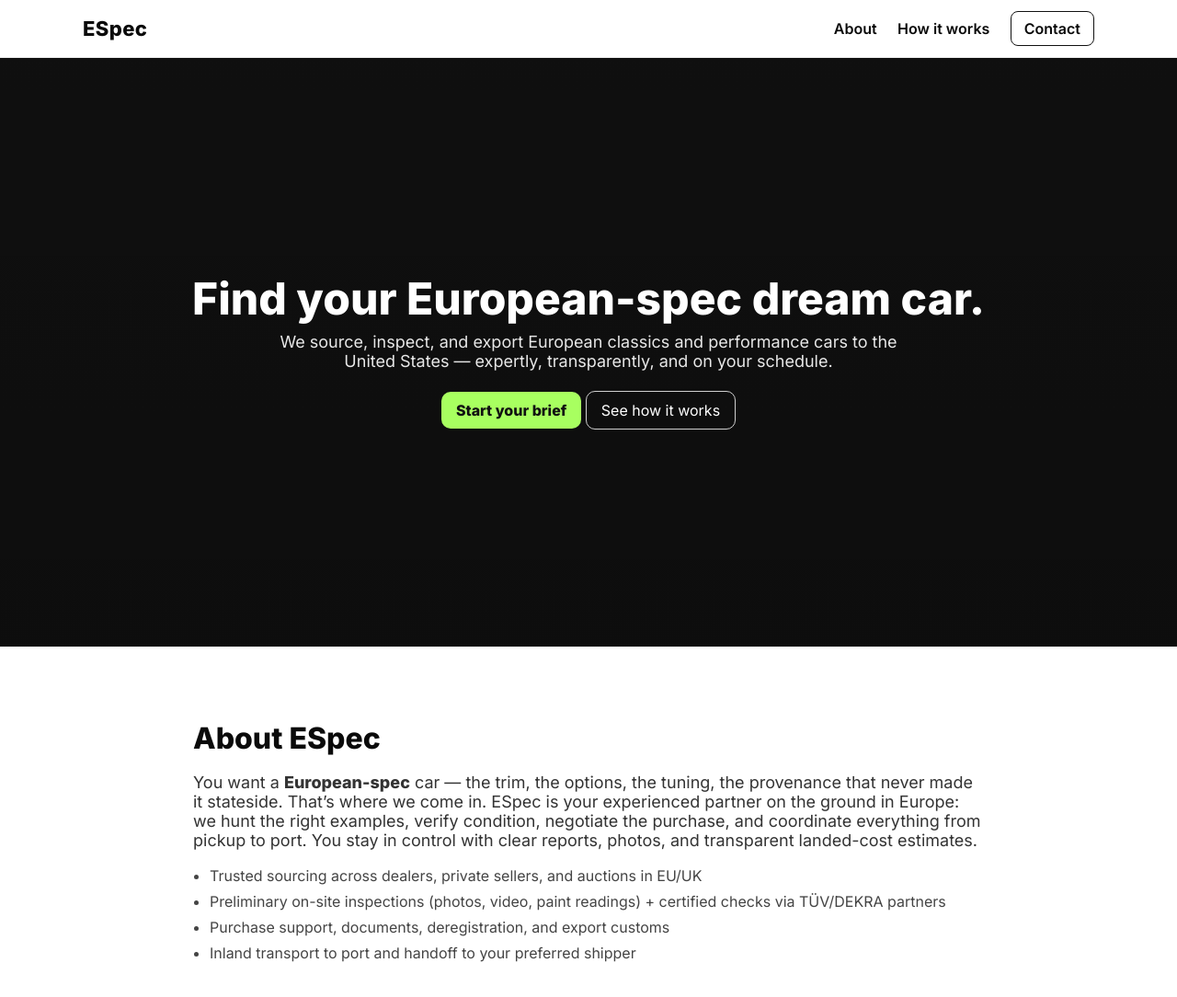
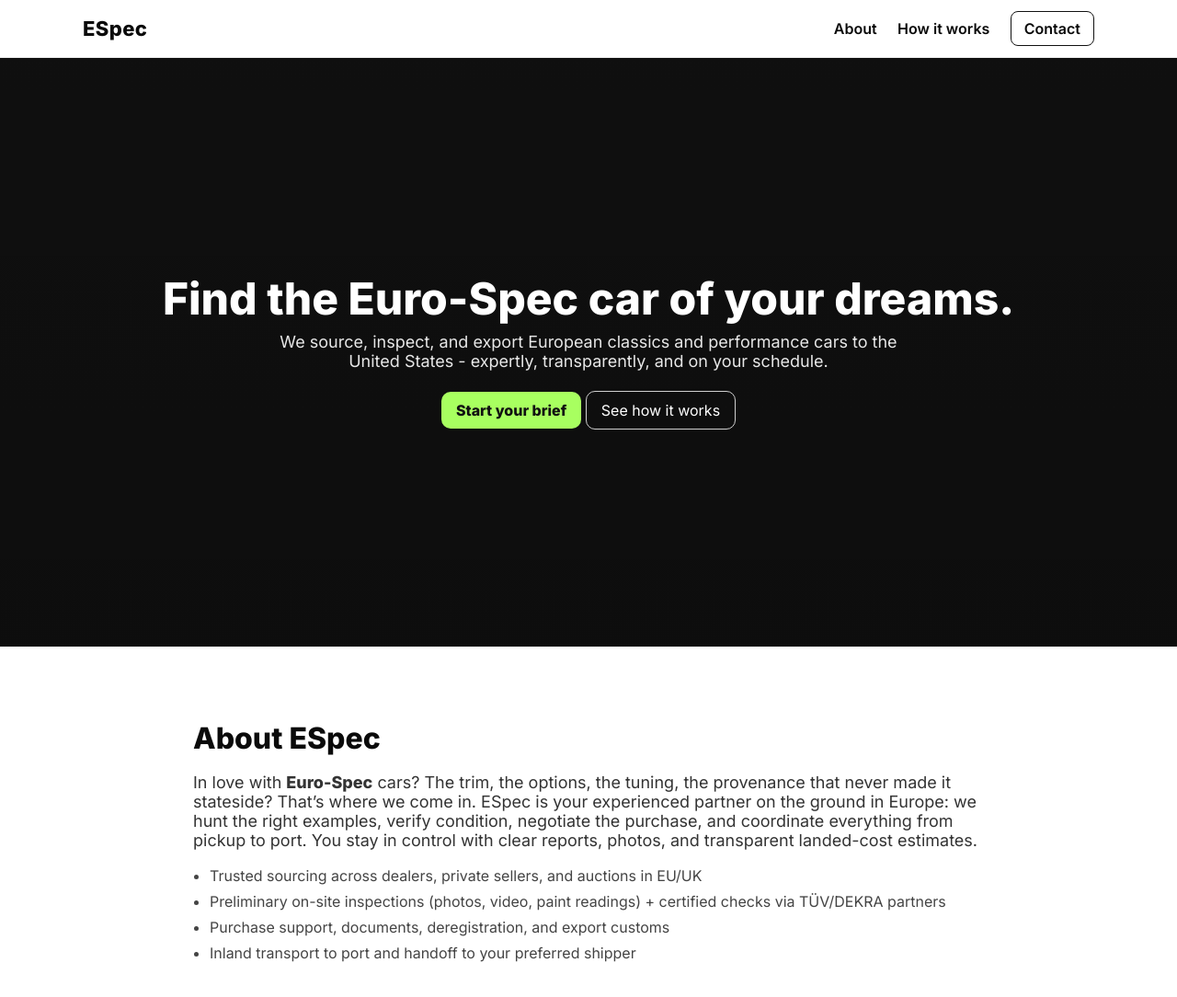
Before and after one commit to stormb10/especauto, a plain HTML site: page index.html in a window 1280 px wide. Shown: the top 1084 px of the page at 92% size. Drawn offline with Linux system fonts and the light colour scheme.

Commit message:
Update index.html

```diff
--- a/index.html
+++ b/index.html
@@ -3,7 +3,7 @@
 <head>
   <meta charset="utf-8" />
   <meta name="viewport" content="width=device-width, initial-scale=1" />
-  <title>ESpec — European Car Sourcing & Export to the U.S.</title>
+  <title>ESpec - European Car Sourcing & Export to the U.S.</title>
   <meta name="description" content="ESpec sources, inspects, and exports European cars for U.S. buyers. Your eyes and ears in Europe." />
   <link rel="preconnect" href="https://fonts.gstatic.com" crossorigin>
   <link href="https://fonts.googleapis.com/css2?family=Inter:wght@400;600;800&display=swap" rel="stylesheet">
@@ -27,8 +27,8 @@
     <div class="hero-bg" id="heroBg" aria-hidden="true"></div>
     <div class="hero-overlay" id="heroOverlay"></div>
     <div class="hero-content container">
-      <h1>Find your European-spec dream car.</h1>
-      <p>We source, inspect, and export European classics and performance cars to the United States — expertly, transparently, and on your schedule.</p>
+      <h1>Find the Euro-Spec car of your dreams.</h1>
+      <p>We source, inspect, and export European classics and performance cars to the United States - expertly, transparently, and on your schedule.</p>
       <div class="cta">
         <a class="btn primary" href="#contact">Start your brief</a>
         <a class="btn ghost" href="#how">See how it works</a>
@@ -42,7 +42,7 @@
       <div class="container narrow">
         <h2>About ESpec</h2>
         <p>
-          You want a <strong>European-spec</strong> car — the trim, the options, the tuning, the provenance that never made it stateside.
+          In love with <strong>Euro-Spec</strong> cars? The trim, the options, the tuning, the provenance that never made it stateside?
           That’s where we come in. ESpec is your experienced partner on the ground in Europe: we hunt the right examples, verify condition,
           negotiate the purchase, and coordinate everything from pickup to port. You stay in control with clear reports, photos, and
           transparent landed-cost estimates.
```
